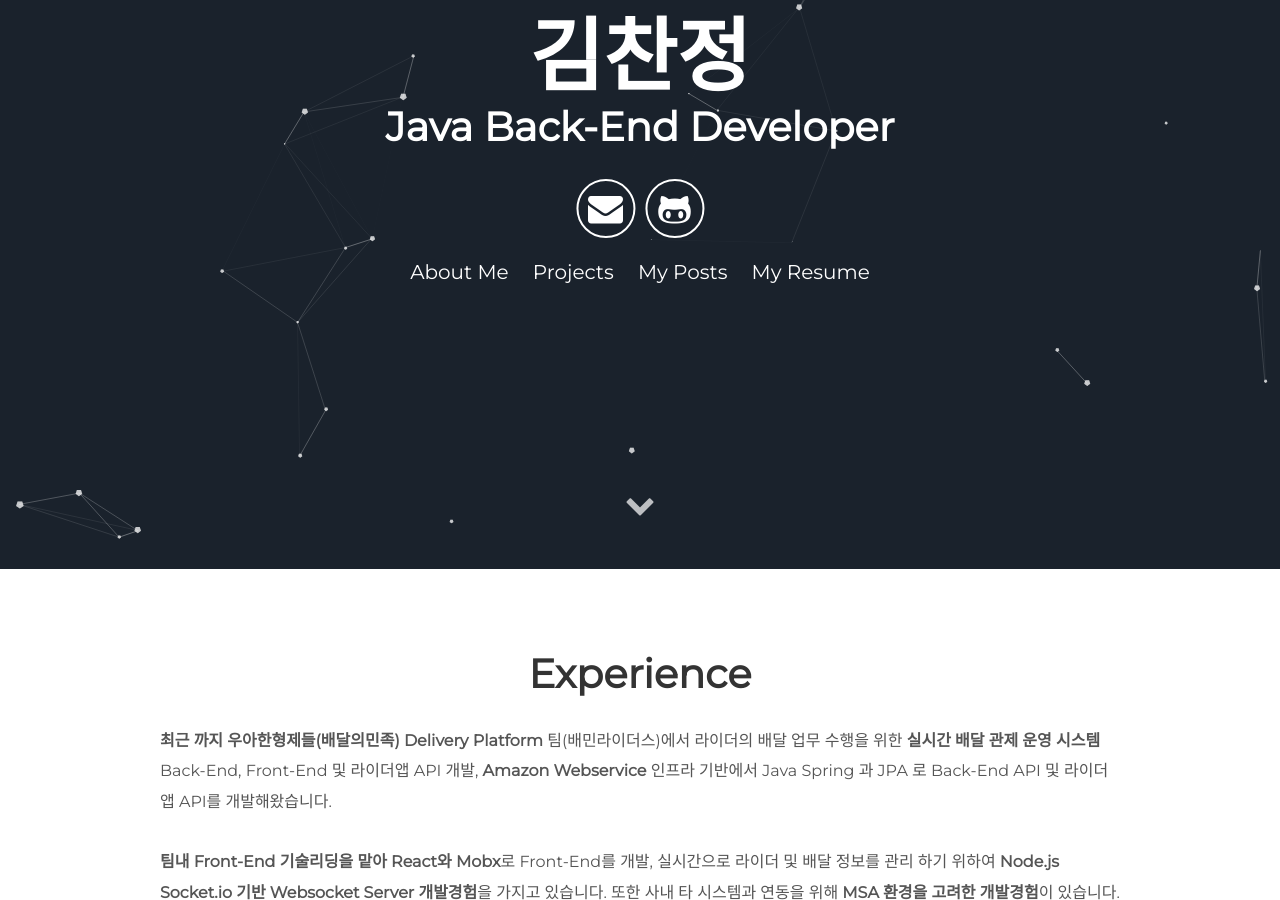
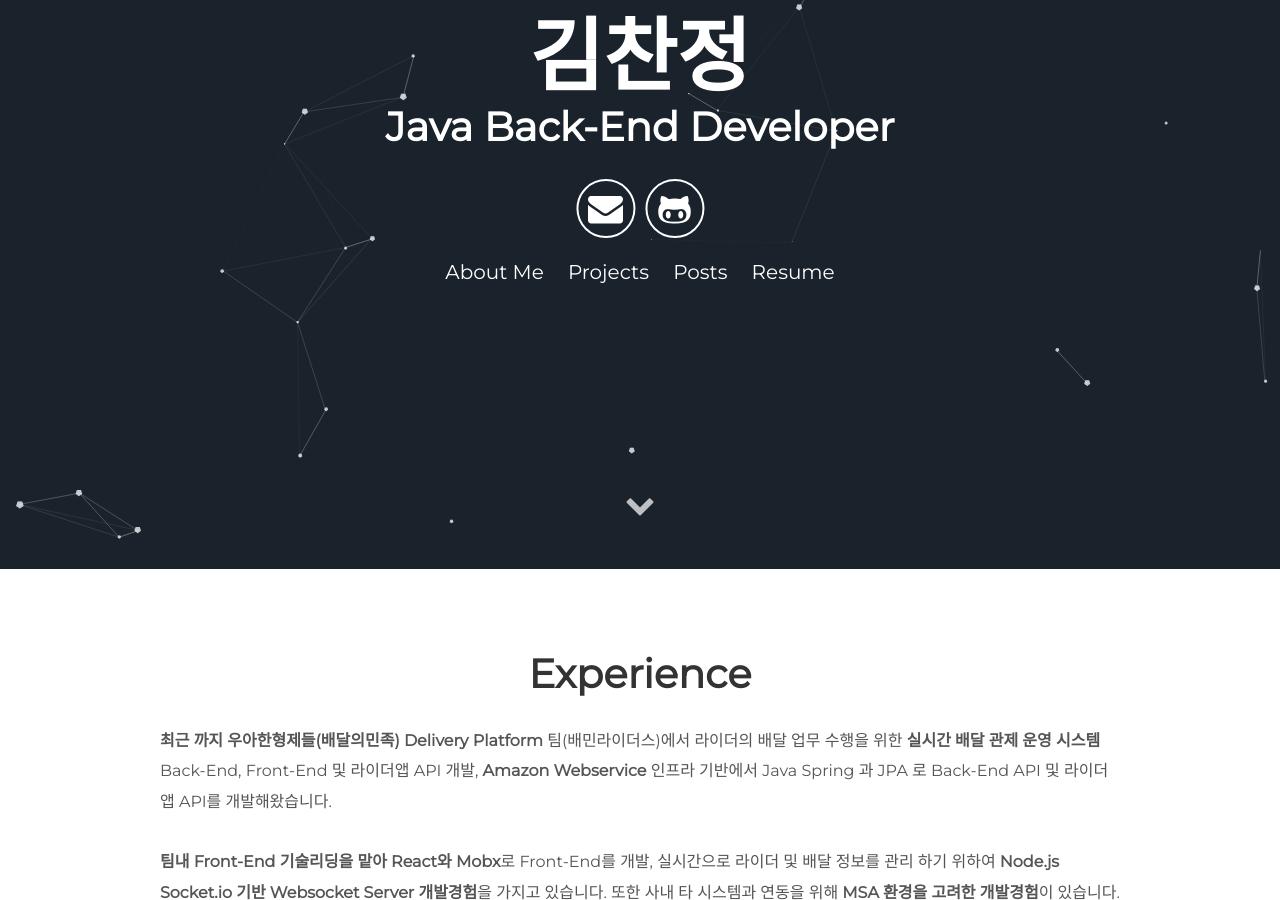
Before and after one commit to kimchanjung/blog-backup, a Jekyll site: the page built from index.html, in a window 1280 px wide and 900 px high, scrolled down 331 px. Built offline with Jekyll 4.4.1, drawn with Linux system fonts in a browser that asks for light colours.

Commit message:
header 변경

```diff
--- a/_includes/header.html
+++ b/_includes/header.html
@@ -11,8 +11,8 @@
       <div class="header-links">
         <a class="link" href="#about" data-scroll>About Me</a>
         <a class="link" href="#projects" data-scroll>Projects</a>
-        <a class="link" href="#posts">My Posts</a>
-        <a class="link" href="/resume/2019/08/01/resume.html">My Resume</a>
+        <a class="link" href="#posts">Posts</a>
+        <a class="link" href="/resume/2019/08/01/resume.html">Resume</a>
       </div>
   </div>
   <a class="down" href="#about" data-scroll><i class="icon fa fa-chevron-down" aria-hidden="true"></i></a>
```
